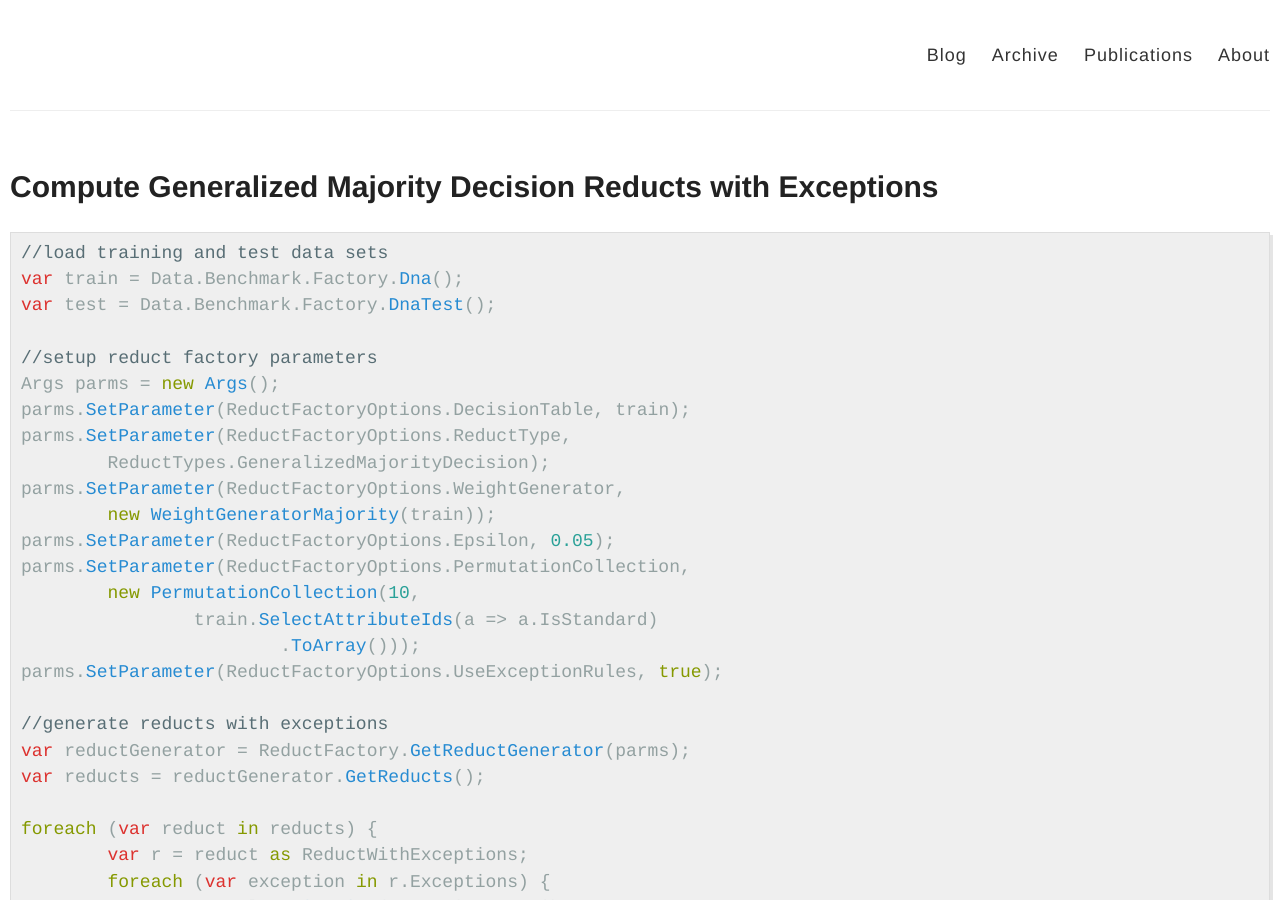
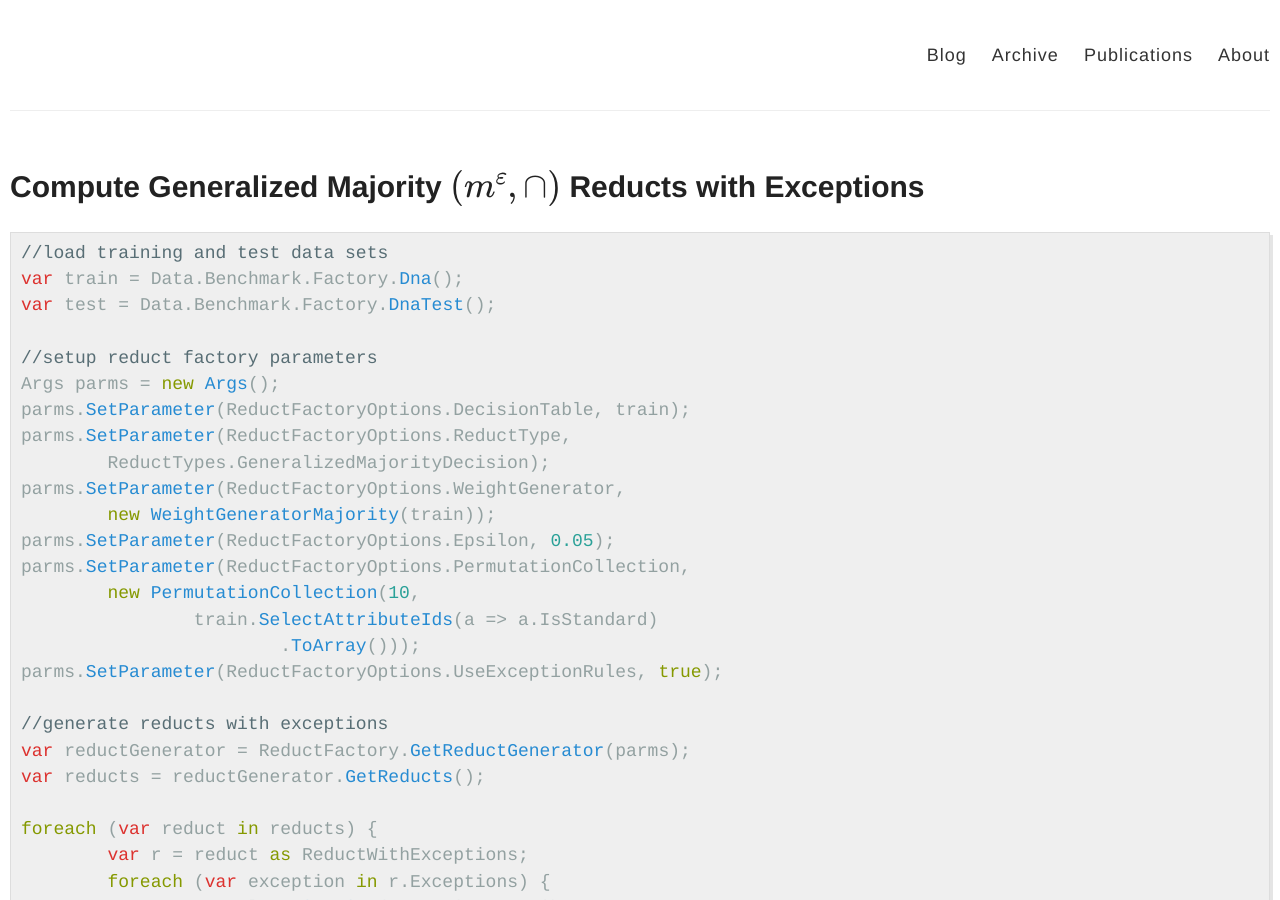
Before and after one commit to nrough/jekyll-now, a Jekyll site: the page built from _posts/2017-06-28-Generalized-Majority-Decision-Reducts-With-Exceptions.md, in a window 1280 px wide and 900 px high. Built offline with Jekyll 4.4.1, drawn with Linux system fonts in a browser that asks for light colours; formulas are drawn with MathJax 3.

Commit message:
Update 2017-06-28-Generalized-Majority-Decision-Reducts-With-Exceptions.md

```diff
--- a/_posts/2017-06-28-Generalized-Majority-Decision-Reducts-With-Exceptions.md
+++ b/_posts/2017-06-28-Generalized-Majority-Decision-Reducts-With-Exceptions.md
@@ -1,6 +1,6 @@
 ---
 layout: post
-title: Compute Generalized Majority Decision Reducts with Exceptions
+title: Compute Generalized Majority \( (m^{\varepsilon},\cap) \\\) Reducts with Exceptions
 tags:
 - reducts
 - samples
```
